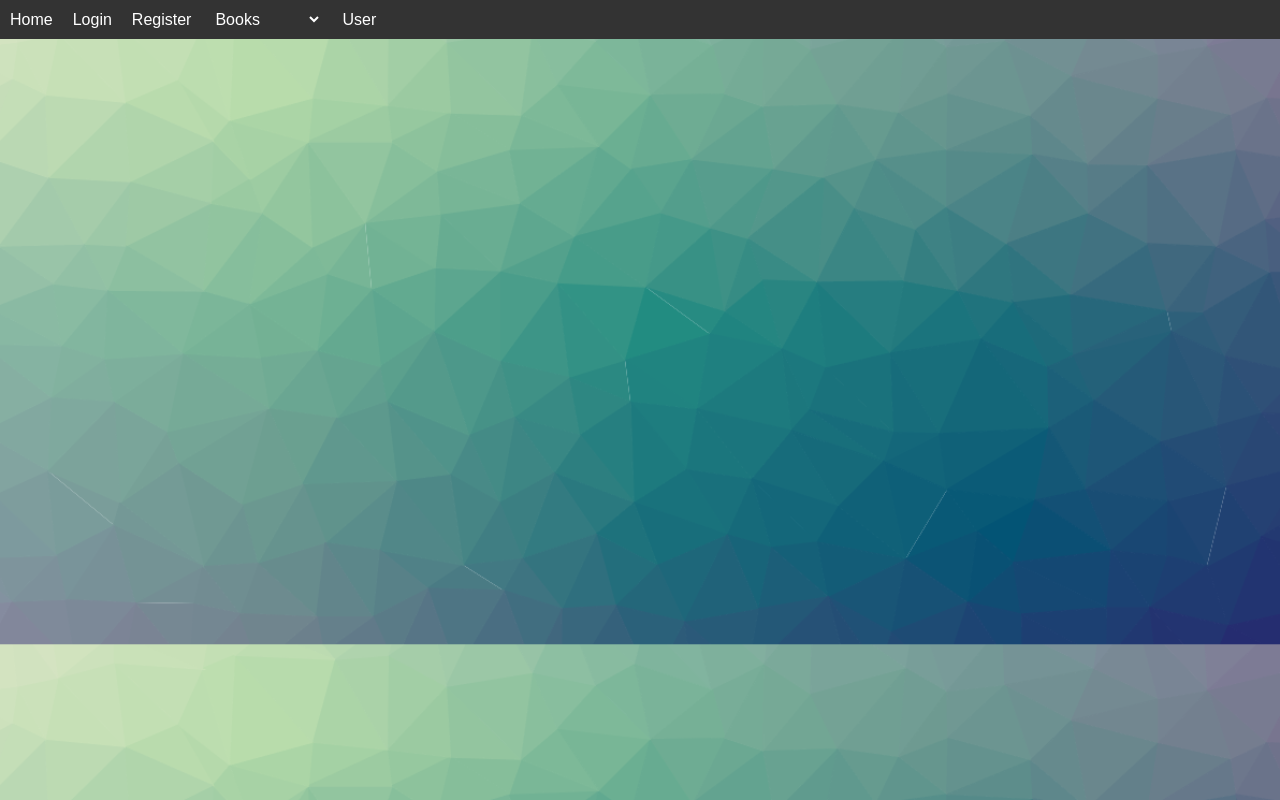
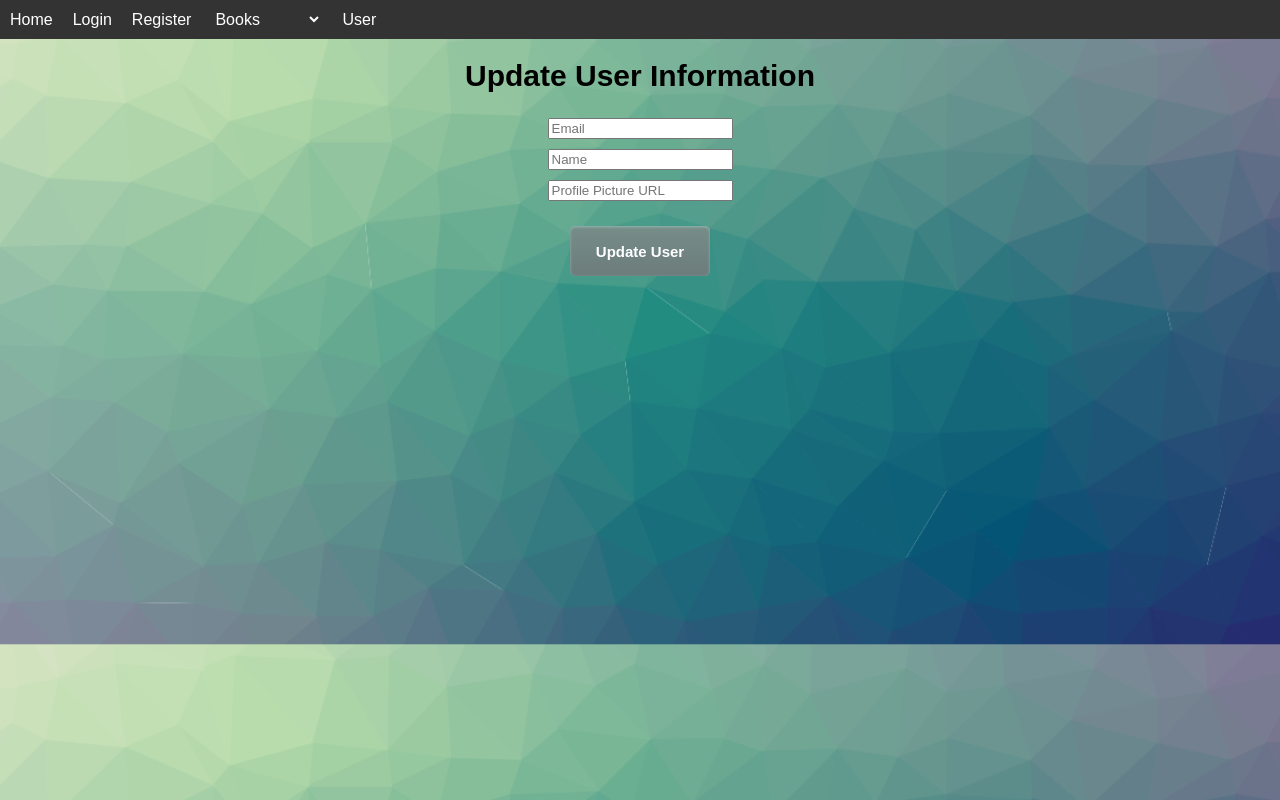
Before and after one commit to FilipeMPinto91/hep_book, a React (Create React App) app: page /updateuser in a window 1280 px wide. Built offline with nearby package versions, Linux system fonts and the light colour scheme.

Commit message:
Added update User

```diff
--- a/src/App.css
+++ b/src/App.css
@@ -42,7 +42,7 @@ body {
   }
 
   img {
-    max-width: 100%;
+    max-width: 80%;
     height: auto;
   }
 
@@ -101,6 +101,7 @@ label {
 .select-link {
   margin-top: 5px;
   margin-left: 35px;
+  margin-bottom: 10px;
   display: flex;
   justify-content: center;
   align-items: center;
@@ -121,3 +122,16 @@ label {
 .select-link:hover {
   background: linear-gradient(#9ba892, #dbe6c4);
 }
+
+.user-info {
+  display: flex;
+  flex-direction: column;
+  text-align: center;
+  align-items: center;
+}
+
+.user-image {
+  width: 150px;
+  height: 150px;
+  border-radius: 10%;
+}
--- a/src/App.js
+++ b/src/App.js
@@ -10,6 +10,7 @@ import User from './Components/User/User';
 import AddBook from './Components/Book/AddBook';
 import Home from './Components/Home/Home';
 import UpdateBook from './Components/Book/UpdateBook';
+import UpdateUser from './Components/User/UpdateUser';
 
 function App() {
   return (
@@ -24,6 +25,7 @@ function App() {
         <Route path='/user' element={<User/>} />
         <Route path='/addbook' element={<AddBook/>} />
         <Route path='/updatebook' element={<UpdateBook/>} />
+        <Route path='/updateuser' element={<UpdateUser/>} />
       </Routes>
     </Router>
   );
--- a/src/Components/Navigation/NavigationBar.js
+++ b/src/Components/Navigation/NavigationBar.js
@@ -34,7 +34,7 @@ function NavigationBar() {
         <nav>
             <ul>
                 <li><Link to='/'>Home</Link></li>
-                <li>{renderLogButton()}</li>
+                <li className='log-button'>{renderLogButton()}</li>
                 <li><Link to='/register'>Register</Link></li>
                 <li>
                     <select onChange={handleSelectChange}>
--- /dev/null
+++ b/src/Components/User/UpdateUser.js
@@ -0,0 +1,70 @@
+import React, { useState } from 'react';
+import axios from 'axios';
+import { useNavigate } from 'react-router-dom';
+
+function UpdateUser() {
+    const [userData, setUserData] = useState({
+        email: '',
+        name: '',
+        profile_picture: ''
+    });
+    const token = sessionStorage.getItem('token');
+    const navigate = useNavigate();
+
+    const handleChange = (e) => {
+        const { name, value } = e.target;
+        setUserData((prevData) => ({
+            ...prevData,
+            [name]: value
+        }));
+    };
+
+    const handleSubmit = async (e) => {
+        e.preventDefault();
+        try {
+            await axios.put('http://5.22.217.225:8081/api/v1/user/profile', userData, {
+                headers: {
+                    Authorization: `${token}`
+                }
+            });
+            console.log('User information updated successfully');
+            navigate('/user')
+        } catch (error) {
+            console.error('Failed to update user information:', error);
+        }
+    };
+
+    return (
+        <>
+            <h1>Update User Information</h1>
+            <form onSubmit={handleSubmit}>
+                <input
+                    type="email"
+                    name="email"
+                    value={userData.email}
+                    onChange={handleChange}
+                    placeholder="Email"
+                    required
+                />
+                <input
+                    type="text"
+                    name="name"
+                    value={userData.name}
+                    onChange={handleChange}
+                    placeholder="Name"
+                    required
+                />
+                <input
+                    type="text"
+                    name="profile_picture"
+                    value={userData.profile_picture}
+                    onChange={handleChange}
+                    placeholder="Profile Picture URL"
+                />
+                <button type="submit" className='submit-button'>Update User</button>
+            </form>
+        </>
+    );
+}
+
+export default UpdateUser;
--- a/src/Components/User/User.js
+++ b/src/Components/User/User.js
@@ -1,6 +1,6 @@
 import React, { useState, useEffect } from 'react';
 import axios from 'axios';
-import { useNavigate } from 'react-router-dom';
+import { Link, useNavigate } from 'react-router-dom';
 
 function User() {
     const [userData, setUserData] = useState(null);
@@ -41,11 +41,12 @@ function User() {
     }
 
     return(
-        <div>
-            <h2>User Information</h2>
-            {userData.data.profile_picture && <img src={userData.data.profile_picture} alt='Profile' />}
+        <div className='user-info'>
+            <h1>User Information</h1>
+            {userData.data.profile_picture && <img className='user-image' src={userData.data.profile_picture} alt='Profile' />}
             <p><strong>Name:</strong> {userData.data.name} </p>
             <p><strong>Email:</strong> {userData.data.email} </p>
+            <Link to='/updateuser' className='select-link'>Update User Info</Link>
         </div>
     )
 }
```
